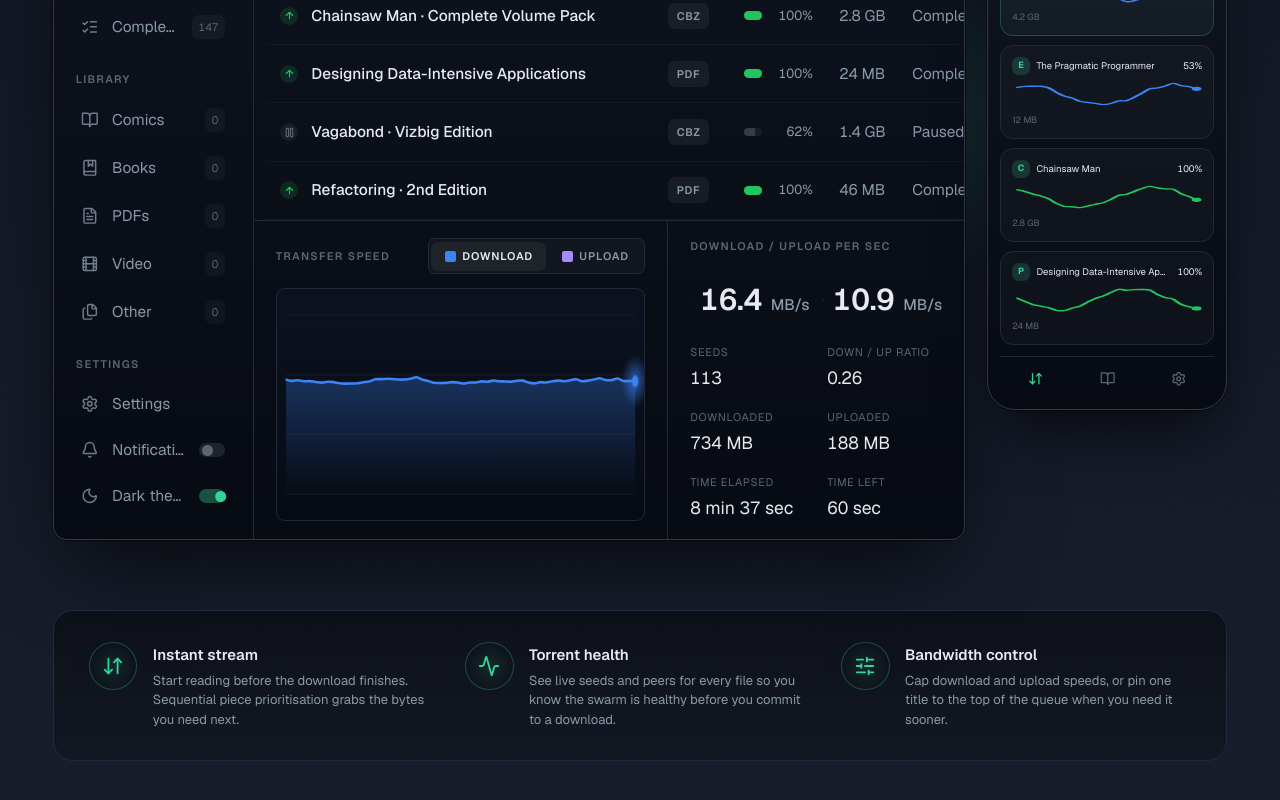
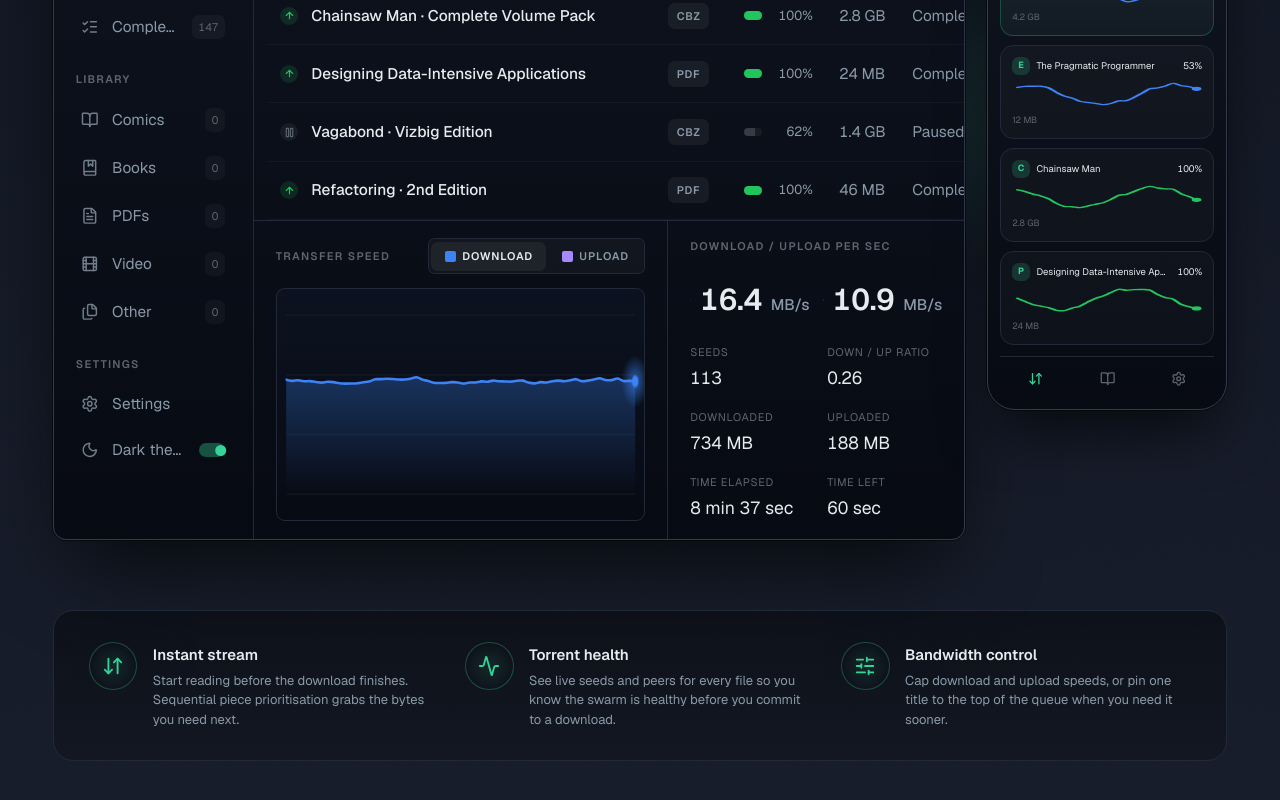
Before and after one commit to TorrentLeaf/TorrentLeaf, a Next.js app in the folder apps/web/: page / in a window 1280 px wide. Shown: the part 897-1697 px from the top of the page. Built offline with nearby package versions, Linux system fonts and the light colour scheme.

Commit message:
chore(web): remove decorative Notifications toggle

```diff
--- a/apps/web/src/app/(app)/library/page.tsx
+++ b/apps/web/src/app/(app)/library/page.tsx
@@ -40,7 +40,6 @@
   const [activeFormat, setActiveFormat] = useState<LibraryFormat | undefined>(formatParam ?? undefined)
   const [activeId, setActiveId] = useState<string>()
   const [chartMode, setChartMode] = useState<ChartMode>('download')
-  const [notifications, setNotifications] = useState(false)
   const [darkTheme, setDarkTheme] = useState(true)
 
   // Map a session id → library type for the type tag (real, from /library).
@@ -118,8 +117,6 @@
       stats={stats}
       chartMode={chartMode}
       onChartModeChange={setChartMode}
-      notifications={notifications}
-      onNotificationsChange={setNotifications}
       darkTheme={darkTheme}
       onDarkThemeChange={setDarkTheme}
       onAdd={() => router.push('/add')}
--- a/apps/web/src/components/dashboard/app-page-shell.tsx
+++ b/apps/web/src/components/dashboard/app-page-shell.tsx
@@ -22,7 +22,6 @@
   children: ReactNode
 }) {
   const router = useRouter()
-  const [notifications, setNotifications] = useState(false)
   const [darkTheme, setDarkTheme] = useState(true)
 
   const { data: sessions = [] } = useQuery({ queryKey: ['torrents'], queryFn: listTorrents })
@@ -40,8 +39,6 @@
       onLibraryFormat={(f: LibraryFormat) => router.push(`/library?format=${f}` as never)}
       onAdd={() => router.push('/add')}
       onSettings={() => router.push('/settings' as never)}
-      notifications={notifications}
-      onNotificationsChange={setNotifications}
       darkTheme={darkTheme}
       onDarkThemeChange={setDarkTheme}
     >
--- a/apps/web/src/components/dashboard/app-shell.tsx
+++ b/apps/web/src/components/dashboard/app-shell.tsx
@@ -30,8 +30,6 @@
   onLibraryFormat: (format: LibraryFormat) => void
   onAdd?: () => void
   onSettings?: () => void
-  notifications: boolean
-  onNotificationsChange: (v: boolean) => void
   darkTheme: boolean
   onDarkThemeChange: (v: boolean) => void
   children: ReactNode
@@ -54,8 +52,6 @@
   onLibraryFormat,
   onAdd,
   onSettings,
-  notifications,
-  onNotificationsChange,
   darkTheme,
   onDarkThemeChange,
   children,
@@ -70,8 +66,6 @@
     libraryCounts,
     activeFormat,
     onLibraryFormat,
-    notifications,
-    onNotificationsChange,
     darkTheme,
     onDarkThemeChange,
     onAdd,
--- a/apps/web/src/components/dashboard/dashboard-shell.tsx
+++ b/apps/web/src/components/dashboard/dashboard-shell.tsx
@@ -28,8 +28,6 @@
   stats?: StatCell[]
   chartMode: ChartMode
   onChartModeChange: (m: ChartMode) => void
-  notifications: boolean
-  onNotificationsChange: (v: boolean) => void
   darkTheme: boolean
   onDarkThemeChange: (v: boolean) => void
   onAdd?: () => void
@@ -45,7 +43,7 @@
     torrents, counts, filter, onFilterChange, libraryCounts, activeFormat, onLibraryFormat,
     activeId, onActiveChange, history,
     downRate, upRate, stats, chartMode, onChartModeChange,
-    notifications, onNotificationsChange, darkTheme, onDarkThemeChange,
+    darkTheme, onDarkThemeChange,
     onAdd, onSettings, hideSeeds, animateTip = true,
   } = props
   const { isMobile, isTablet } = useViewport()
@@ -60,8 +58,6 @@
       onLibraryFormat={onLibraryFormat}
       onAdd={onAdd}
       onSettings={onSettings}
-      notifications={notifications}
-      onNotificationsChange={onNotificationsChange}
       darkTheme={darkTheme}
       onDarkThemeChange={onDarkThemeChange}
     >
--- a/apps/web/src/components/dashboard/sidebar.tsx
+++ b/apps/web/src/components/dashboard/sidebar.tsx
@@ -7,7 +7,6 @@
   ArrowUp,
   ListChecks,
   Settings,
-  Bell,
   Moon,
   Plus,
 } from 'lucide-react'
@@ -30,8 +29,6 @@
   /** Highlighted library format (on /library?format=…); omit for none. */
   activeFormat?: LibraryFormat
   onLibraryFormat: (format: LibraryFormat) => void
-  notifications: boolean
-  onNotificationsChange: (v: boolean) => void
   darkTheme: boolean
   onDarkThemeChange: (v: boolean) => void
   /** Icon-rail mode (tablet). */
@@ -64,8 +61,6 @@
   libraryCounts,
   activeFormat,
   onLibraryFormat,
-  notifications,
-  onNotificationsChange,
   darkTheme,
   onDarkThemeChange,
   collapsed = false,
@@ -166,16 +161,6 @@
       {/* Rows are non-interactive containers; the Toggle is the real control
           (a <button> can't nest inside a <button>). */}
       <div className={cn(itemBase, 'cursor-default', collapsed && 'justify-center px-0 py-[9px]')}>
-        <Bell className="h-4 w-4 flex-shrink-0 opacity-80" />
-        <span className={cn('min-w-0 flex-1 truncate', collapsed && 'hidden')}>Notifications</span>
-        <Toggle
-          checked={notifications}
-          onCheckedChange={onNotificationsChange}
-          aria-label="Notifications"
-          className={cn(collapsed && 'hidden')}
-        />
-      </div>
-      <div className={cn(itemBase, 'cursor-default', collapsed && 'justify-center px-0 py-[9px]')}>
         <Moon className="h-4 w-4 flex-shrink-0 opacity-80" />
         <span className={cn('min-w-0 flex-1 truncate', collapsed && 'hidden')}>Dark theme</span>
         <Toggle
--- a/apps/web/src/components/marketing/landing-preview.tsx
+++ b/apps/web/src/components/marketing/landing-preview.tsx
@@ -19,7 +19,6 @@
 export function LandingPreview() {
   const dash = useAnimatedDashboard()
   const { isMobile, isTablet } = useViewport()
-  const [notifications, setNotifications] = useState(false)
   const [darkTheme, setDarkTheme] = useState(true)
   const [chartMode, setChartMode] = useState<'download' | 'upload'>('download')
   const [mounted, setMounted] = useState(false)
@@ -53,8 +52,6 @@
               onFilterChange={dash.setFilter}
               libraryCounts={{ comics: 0, books: 0, pdfs: 0, video: 0, other: 0 }}
               onLibraryFormat={() => {}}
-              notifications={notifications}
-              onNotificationsChange={setNotifications}
               darkTheme={darkTheme}
               onDarkThemeChange={setDarkTheme}
               collapsed={isTablet}
```
